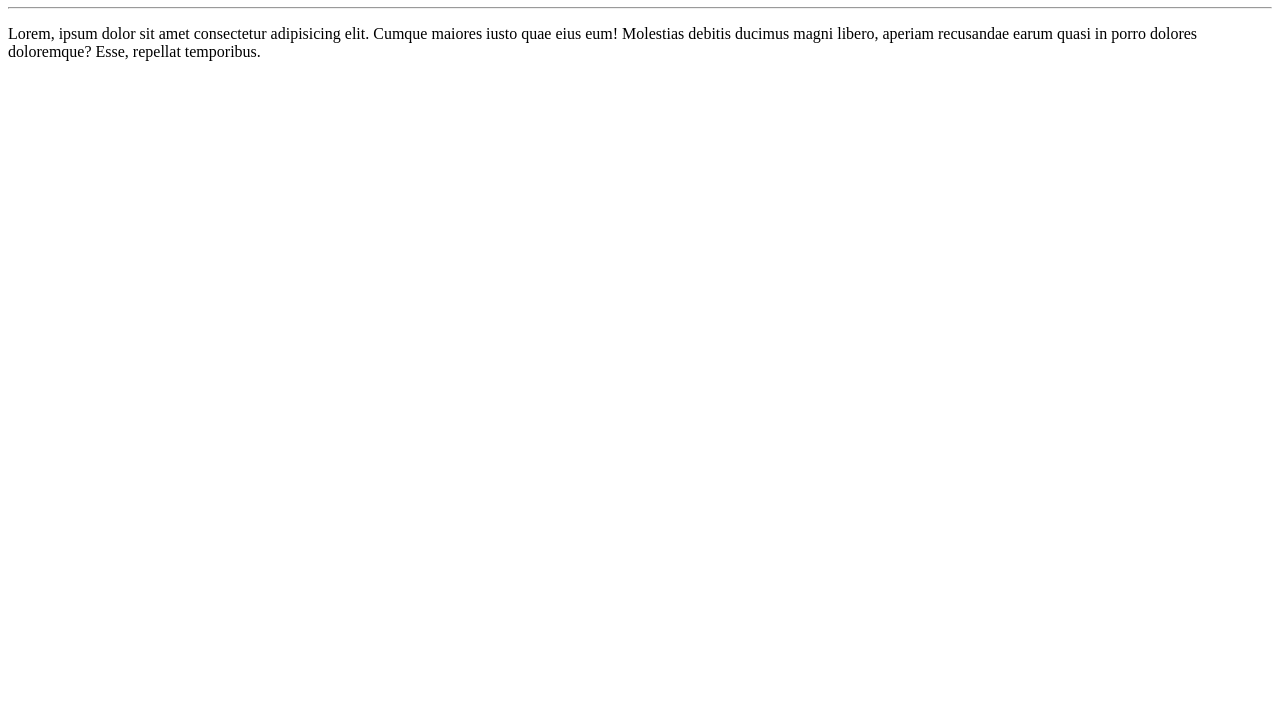
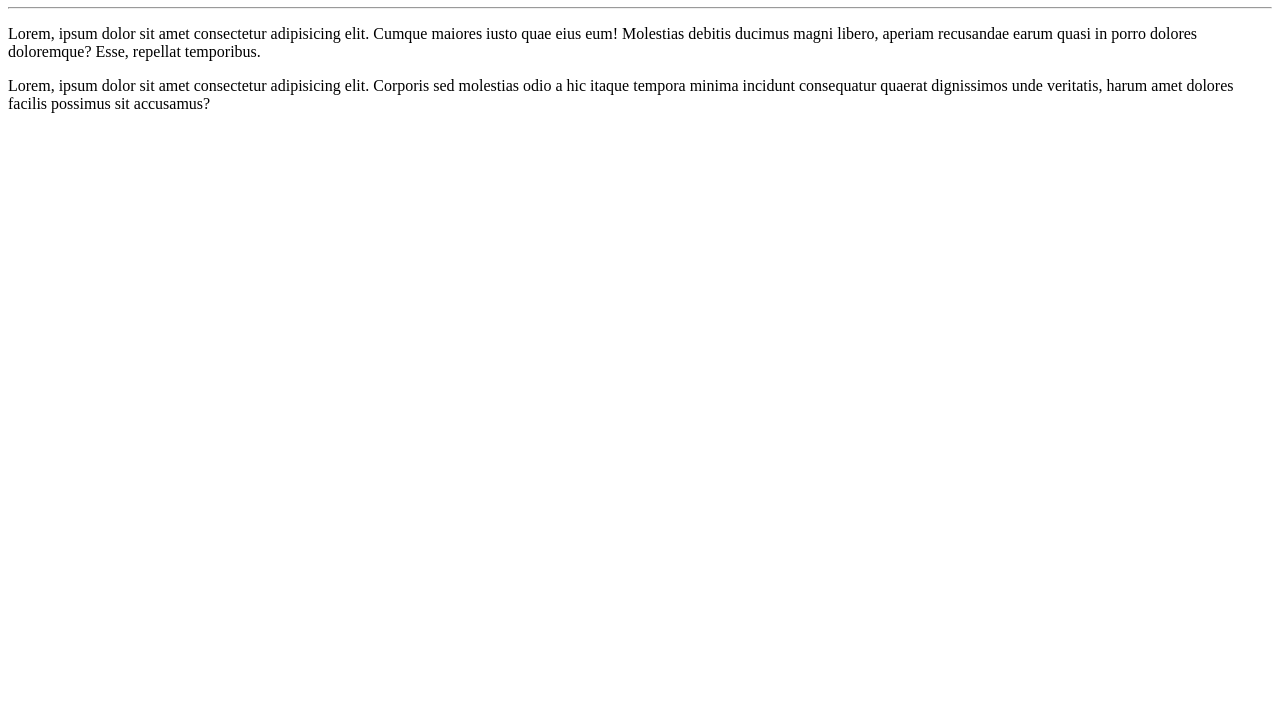
Before and after one commit to lucasg0m7s/Ola-Mundo, a plain HTML site: page site-exemplo/index.html in a window 1280 px wide. Shown: the part 73-800 px from the top of the page. Drawn offline with Linux system fonts and the light colour scheme.

Commit message:
adicionei um parágrafo

```diff
--- a/site-exemplo/index.html
+++ b/site-exemplo/index.html
@@ -9,5 +9,6 @@
         <h1>Olá, Mundo!</h1>
         <hr>
         <p>Lorem, ipsum dolor sit amet consectetur adipisicing elit. Cumque maiores iusto quae eius eum! Molestias debitis ducimus magni libero, aperiam recusandae earum quasi in porro dolores doloremque? Esse, repellat temporibus.</p>
+        <p>Lorem, ipsum dolor sit amet consectetur adipisicing elit. Corporis sed molestias odio a hic itaque tempora minima incidunt consequatur quaerat dignissimos unde veritatis, harum amet dolores facilis possimus sit accusamus?</p>
     </body>
 </html>
```
